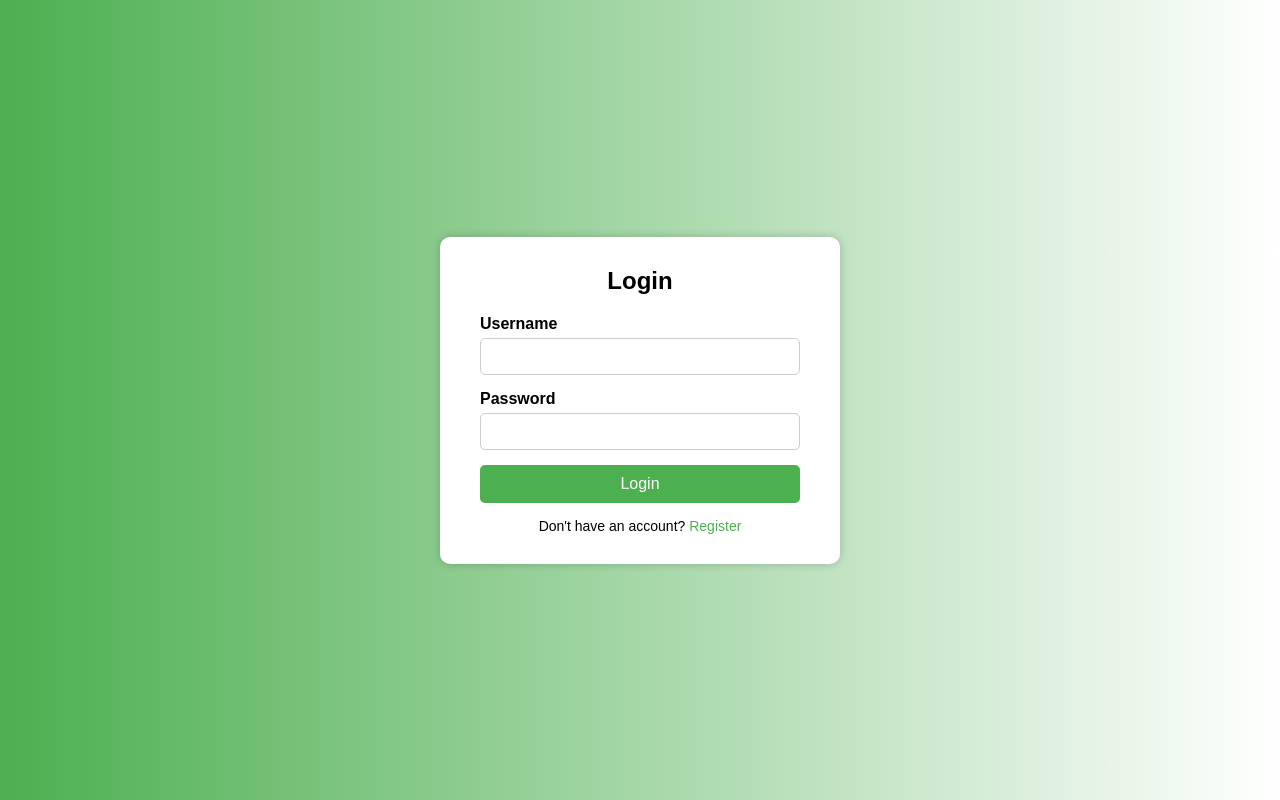
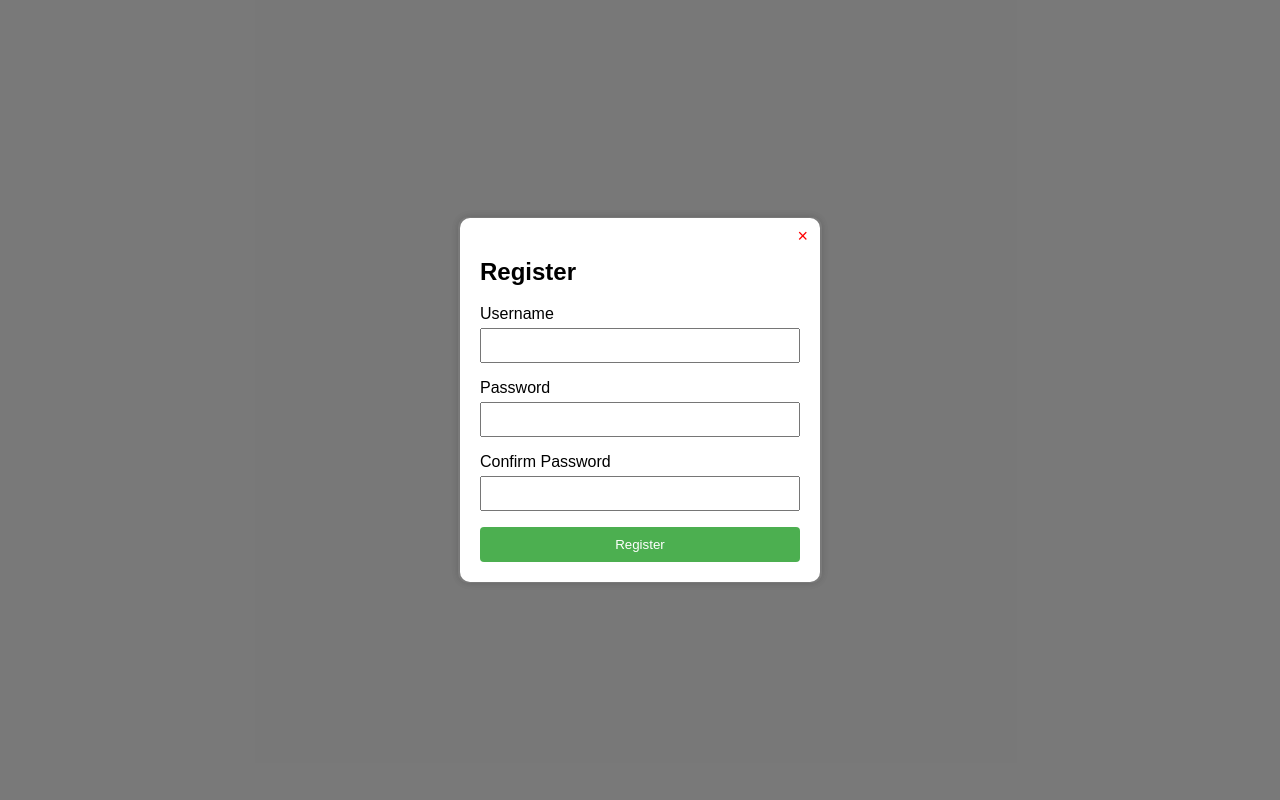
Before and after one commit to Bajingo13/E-INVOICING, a plain HTML site: page FILL-UP FORM/Dashboard.html in a window 1280 px wide. Both pictures are taken after a click on the link "Register". Drawn offline with Linux system fonts and the light colour scheme.

Commit message:
added log in form

```diff
--- a/FILL-UP FORM/Dashboard.css
+++ b/FILL-UP FORM/Dashboard.css
@@ -1,80 +1,93 @@
-/* Reset some default styles */
-* {
-  box-sizing: border-box;
+/* Reset and base styles */
+body {
   margin: 0;
-  padding: 0;
   font-family: Arial, sans-serif;
+  background: #f2f2f2;
 }
 
-/* Center the form */
-body {
+.login-container {
   display: flex;
   justify-content: center;
   align-items: center;
   height: 100vh;
-  background: linear-gradient(to right, #4CAF50, #ffffff);
+  position: relative;
 }
 
-.login-container {
-  background-color: white;
-  padding: 30px 40px;
+.login-form,
+.register-form {
+  background: white;
+  padding: 2rem;
   border-radius: 10px;
-  box-shadow: 0 0 10px rgba(0,0,0,0.2);
-  width: 100%;
-  max-width: 400px;
-}
-
-.login-form h2 {
-  text-align: center;
-  margin-bottom: 20px;
+  box-shadow: 0 0 10px rgba(0,0,0,0.1);
+  width: 300px;
 }
 
 .input-group {
-  margin-bottom: 15px;
+  margin-bottom: 1rem;
 }
 
 .input-group label {
   display: block;
   margin-bottom: 5px;
-  font-weight: bold;
 }
 
 .input-group input {
   width: 100%;
-  padding: 10px;
-  border: 1px solid #ccc;
-  border-radius: 5px;
+  padding: 0.5rem;
+  box-sizing: border-box;
 }
 
+button,
 .btn-link {
   display: block;
-  text-align: center;
+  width: 100%;
+  padding: 10px;
+  margin-top: 10px;
   background-color: #4CAF50;
   color: white;
-  padding: 10px;
-  border-radius: 5px;
+  text-align: center;
+  border: none;
+  border-radius: 4px;
+  cursor: pointer;
   text-decoration: none;
-  font-size: 16px;
-  transition: background 0.3s ease;
-  margin-top: 10px;
 }
-
-.btn-link:hover {
-  background-color: #45A049;
-}
-
 
 .register-link {
   text-align: center;
   margin-top: 15px;
-  font-size: 14px;
 }
 
 .register-link a {
-  color: #4CAF50;
-  text-decoration: none;
+  color: #007BFF;
+  cursor: pointer;
 }
 
-.register-link a:hover {
-  text-decoration: underline;
+/* Modal styling */
+.overlay {
+  position: absolute;
+  top: 0; left: 0;
+  width: 100%; height: 100%;
+  background: rgba(0,0,0,0.5);
+  display: none;
+  justify-content: center;
+  align-items: center;
+  z-index: 100;
 }
+
+.register-form {
+  position: relative;
+  display: none;
+  background: #fff;
+  padding: 20px;
+  border-radius: 10px;
+  width: 320px;
+}
+
+.close-btn {
+  position: absolute;
+  top: 8px;
+  right: 12px;
+  font-size: 18px;
+  color: red;
+  cursor: pointer;
+}
--- a/FILL-UP FORM/Dashboard.html
+++ b/FILL-UP FORM/Dashboard.html
@@ -19,8 +19,53 @@
         <input type="password" id="password" name="password" required />
       </div>
       <a href="EINVOICING.html" class="btn-link">Login</a>
-      <p class="register-link">Don't have an account? <a href="#">Register</a></p>
+      <p class="register-link">Don't have an account? <a id="showRegister">Register</a></p>
     </form>
+
+    <!-- Overlay and Register Modal -->
+    <div class="overlay" id="registerOverlay">
+      <form class="register-form" id="registerForm">
+        <span class="close-btn" id="closeRegister">&times;</span>
+        <h2>Register</h2>
+        <div class="input-group">
+          <label for="newUsername">Username</label>
+          <input type="text" id="newUsername" name="newUsername" required />
+        </div>
+        <div class="input-group">
+          <label for="newPassword">Password</label>
+          <input type="password" id="newPassword" name="newPassword" required />
+        </div>
+        <div class="input-group">
+          <label for="confirmPassword">Confirm Password</label>
+          <input type="password" id="confirmPassword" name="confirmPassword" required />
+        </div>
+        <button type="submit">Register</button>
+      </form>
+    </div>
   </div>
+
+  <script>
+    const showRegister = document.getElementById('showRegister');
+    const overlay = document.getElementById('registerOverlay');
+    const registerForm = document.getElementById('registerForm');
+    const closeBtn = document.getElementById('closeRegister');
+
+    showRegister.addEventListener('click', () => {
+      overlay.style.display = 'flex';
+      registerForm.style.display = 'block';
+    });
+
+    closeBtn.addEventListener('click', () => {
+      overlay.style.display = 'none';
+      registerForm.style.display = 'none';
+    });
+
+    overlay.addEventListener('click', (e) => {
+      if (e.target === overlay) {
+        overlay.style.display = 'none';
+        registerForm.style.display = 'none';
+      }
+    });
+  </script>
 </body>
 </html>
```
